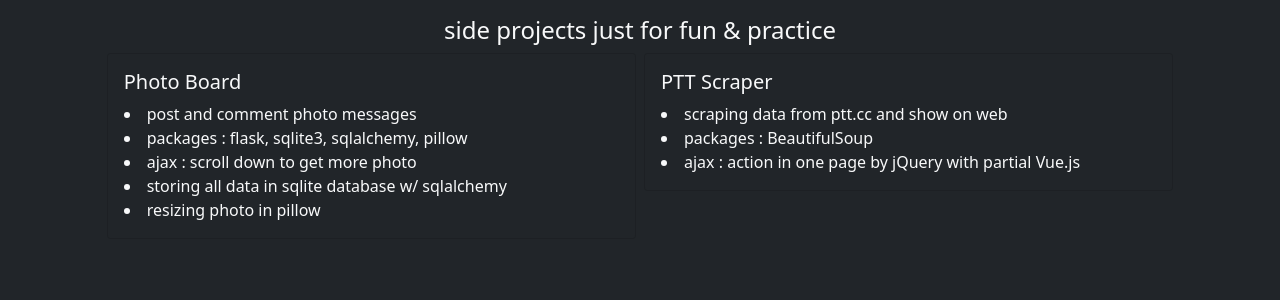
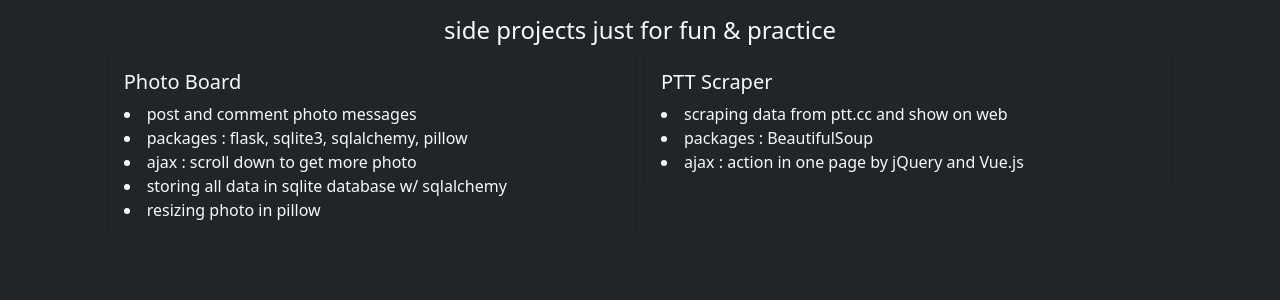
Before and after one commit to OGC-Fever/Ptt-Scrape, a Flask app: template templates/about/about.html in a window 1280 px wide. Shown: the part 48-348 px from the top of the page. Run offline with Flask 2, Linux system fonts and the light colour scheme; the template is opened without the code that fills it, so the values that code supplies are empty; some libraries are stand-ins or nearby versions.

Commit message:
gcp retry

```diff
--- a/templates/about/about.html
+++ b/templates/about/about.html
@@ -31,7 +31,7 @@
                     <h5 class="card-title">PTT Scraper</h5>
                     <li>scraping data from ptt.cc and show on web</li>
                     <li>packages : BeautifulSoup</li>
-                    <li>ajax : action in one page by jQuery with partial Vue.js</li>
+                    <li>ajax : action in one page by jQuery and Vue.js</li>
                     <a class="stretched-link" href="ptt"></a>
                 </div>
             </div>
```
Also changed, not shown: readme.md.
